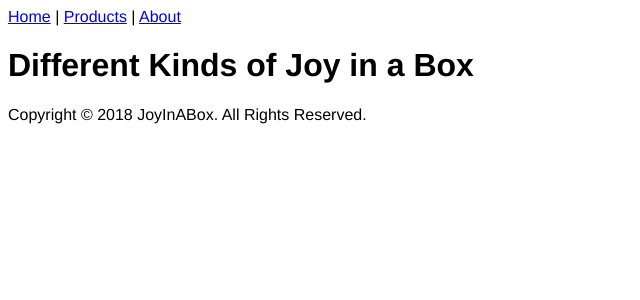
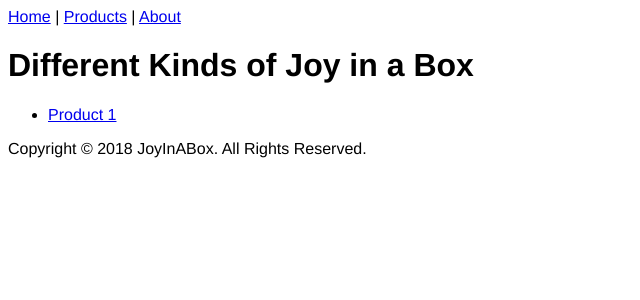
Before and after one commit to JoyInABox/JoyInABox.github.io, a Jekyll site: the page built from products/index.html, in a window 1280 px wide. Shown: the top 300 px of the page, without its empty margins (0-640 px from the left). Built offline with Jekyll 4.4.1, drawn with Linux system fonts in a browser that asks for light colours.

Commit message:
Update index.html

```diff
--- a/products/index.html
+++ b/products/index.html
@@ -4,7 +4,7 @@ title: Different Kinds of Joy in a Box
 ---
 <h1>{{ page.title }}</h1>
 <ul class="posts">
-  {% for product in site.products %}
+  {% for product in site.posts %}
   <li><a href="{{ product.url }}" title="{{ product.title }}">{{ product.title }}</a></li>
   {% endfor %}
 </ul>
```
